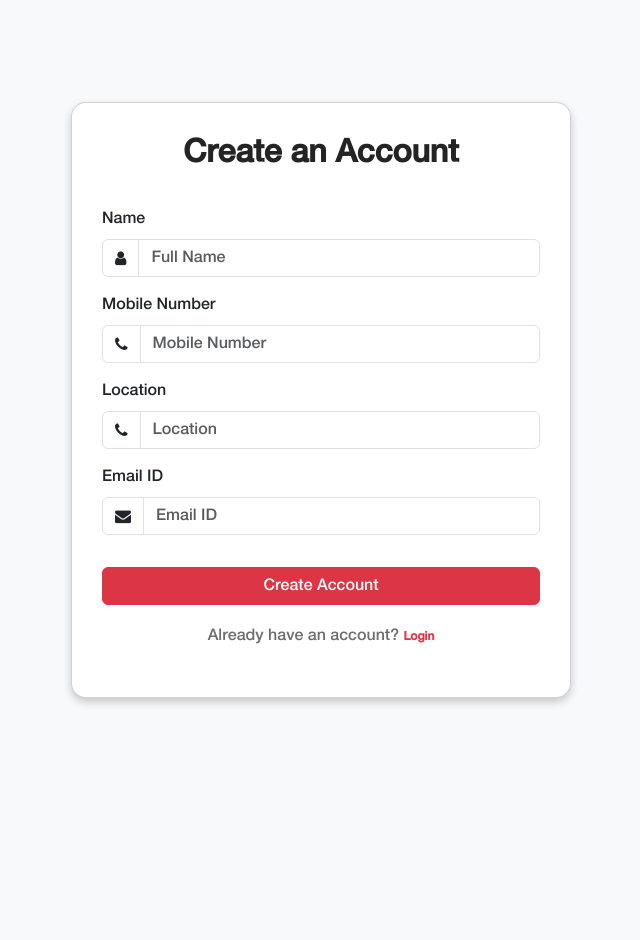
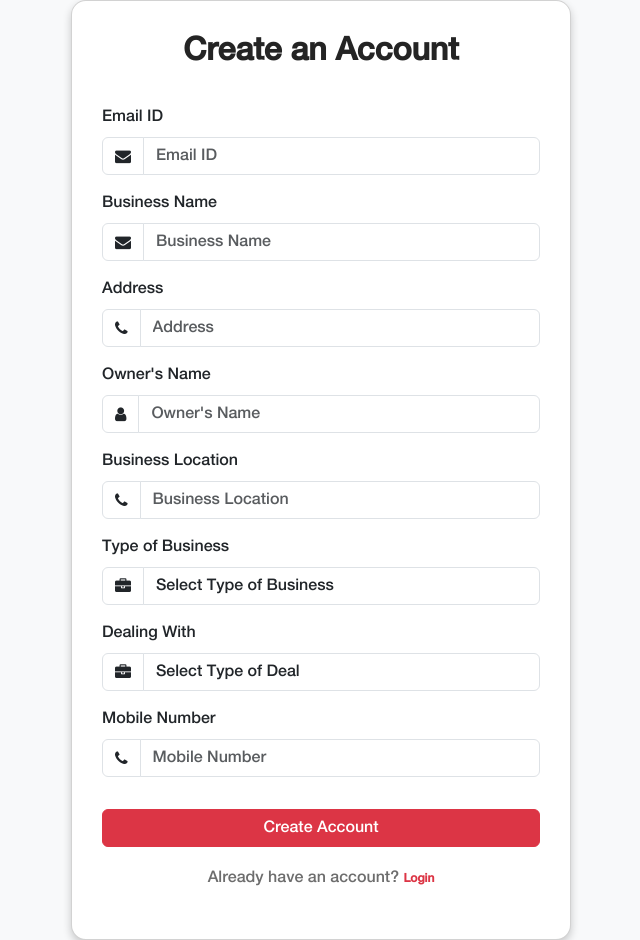
Before and after one commit to VIVEKVKC55/techxchange, a Django app: page /accounts/register/ in a window 1280 px wide. Shown: the whole page, without its empty margins (319-959 px from the left). Before the commit the page ends 705 px from the top, so only its background shows below. Run offline with Django 5.2, Linux system fonts and the light colour scheme; parts of the project's set-up code (start-up, migrations or seed data) failed here and were passed over; some libraries are stand-ins or nearby versions.

Commit message:
Update some requirements

```diff
--- a/customer/views.py
+++ b/customer/views.py
@@ -2,7 +2,6 @@ from django.shortcuts import render, redirect
 from django.contrib.auth import authenticate, login, logout
 from django.contrib.auth.decorators import login_required
 from django.core.mail import send_mail
-from django.contrib.auth.models import User
 from django.contrib import messages
 from django.conf import settings
 from django.contrib.auth.tokens import default_token_generator
@@ -12,7 +11,7 @@ from django.utils.encoding import force_bytes
 from django.urls import reverse, reverse_lazy
 from django.utils.http import urlsafe_base64_decode
 from django.contrib.auth.hashers import make_password
-from .models import UserProfile
+from .models import UserProfile, BusinessProfile
 from django.http import JsonResponse
 import logging
 logger = logging.getLogger(__name__)
@@ -21,10 +20,14 @@ Customer = get_user_model()
 
 def register(request):
     if request.method == "POST":
-        name = request.POST["name"]  # Get full name from form
+        name = request.POST["name"]
         email = request.POST["email"]
-        phone_number = request.POST.get("phone_number", "")  # Get phone number from form
-        location = request.POST.get("location", "")  # Get location from form
+        phone_number = request.POST.get("phone_number", "")
+        address = request.POST.get("address", "")
+        business_location = request.POST.get("business_location", "")
+        business_name = request.POST.get("business_name", "")
+        business_type = request.POST.get("business_type", "")
+        dealing_with = request.POST.get("dealing_with", "")
 
         if Customer.objects.filter(email=email).exists():
             messages.error(request, "Email already in use!")
@@ -46,8 +49,16 @@ def register(request):
         UserProfile.objects.create(
             user=user,
             phone_number=phone_number,
-            location=location,
+            address=address,
             is_verified=False  # Verification status remains false initially
+        )
+
+        BusinessProfile.objects.create(
+            user=user,
+            business_name=business_name,
+            business_type=business_type,
+            dealing_with=dealing_with,
+            business_location=business_location
         )
 
         # ✅ Send email to admin
@@ -56,7 +67,7 @@ def register(request):
                     Name: {name}
                     Email: {email}
                     Phone: {phone_number}
-                    Location: {location}
+                    Address: {address}
                     You can activate the account in the admin panel."""
 
         admin_email = settings.DEFAULT_FROM_EMAIL  # Or use a fixed email like 'admin@example.com'
--- a/static/css/core-style.css
+++ b/static/css/core-style.css
@@ -1389,6 +1389,7 @@ img {
 }
 
 .single-products-catagory .hover-content h4 {
+  color: #dc3545;
   margin-bottom: 0;
   -webkit-transition-duration: 250ms;
   transition-duration: 250ms;
--- a/templates/default/customer/register.html
+++ b/templates/default/customer/register.html
@@ -28,32 +28,73 @@
         <form method="post" class="mt-4">
             {% csrf_token %}
             <div class="mb-3">
-                <label for="name" class="form-label">Name</label>
+                <label for="email" class="form-label">Email ID</label>
+                <div class="input-group">
+                    <span class="input-group-text bg-white"><i class="fa fa-envelope"></i></span>
+                    <input type="email" class="form-control" name="email" required placeholder="Email ID">
+                </div>
+            </div>
+            <div class="mb-3">
+                <label for="name" class="form-label">Business Name</label>
+                <div class="input-group">
+                    <span class="input-group-text bg-white"><i class="fa fa-envelope"></i></span>
+                    <input type="text" class="form-control" name="business_name" required placeholder="Business Name">
+                </div>
+            </div>
+            <div class="mb-3">
+                <label class="form-label">Address</label>
+                <div class="input-group">
+                    <span class="input-group-text bg-white"><i class="fa fa-phone"></i></span>
+                    <input type="text" name="address" class="form-control" placeholder="Address">
+                </div>
+            </div>
+
+            <div class="mb-3">
+                <label for="name" class="form-label">Owner's Name</label>
                 <div class="input-group">
                     <span class="input-group-text bg-white"><i class="fa fa-user"></i></span>
-                    <input type="text" class="form-control" name="name" required placeholder="Full Name">
+                    <input type="text" class="form-control" name="name" required placeholder="Owner's Name">
                 </div>
             </div>
+            <div class="mb-3">
+                <label class="form-label">Business Location</label>
+                <div class="input-group">
+                    <span class="input-group-text bg-white"><i class="fa fa-phone"></i></span>
+                    <input type="text" name="business_location" class="form-control" placeholder="Business Location">
+                </div>
+            </div>
+            <div class="mb-3">
+                <label class="form-label">Type of Business</label>
+                <div class="input-group">
+                    <span class="input-group-text bg-white"><i class="fa fa-briefcase"></i></span>
+                    <select name="business_type" class="form-control">
+                        <option value="">Select Type of Business</option>
+                        <option value="importer">Importer</option>
+                        <option value="exporter">Exporter</option>
+                        <option value="both">Both</option>
+                    </select>
+                </div>
+            </div>
+
+            <div class="mb-3">
+                <label class="form-label">Dealing With</label>
+                <div class="input-group">
+                    <span class="input-group-text bg-white"><i class="fa fa-briefcase"></i></span>
+                    <select name="dealing_with" class="form-control">
+                        <option value="">Select Type of Deal</option>
+                        <option value="laptop">Laptop</option>
+                        <option value="spare_parts">Spare Parts</option>
+                        <option value="both">Both</option>
+                    </select>
+                </div>
+            </div>
+
 
             <div class="mb-3">
                 <label class="form-label">Mobile Number</label>
                 <div class="input-group">
                     <span class="input-group-text bg-white"><i class="fa fa-phone"></i></span>
                     <input type="text" name="phone_number" class="form-control" placeholder="Mobile Number">
-                </div>
-            </div>
-            <div class="mb-3">
-                <label class="form-label">Location</label>
-                <div class="input-group">
-                    <span class="input-group-text bg-white"><i class="fa fa-phone"></i></span>
-                    <input type="text" name="location" class="form-control" placeholder="Location">
-                </div>
-            </div>
-            <div class="mb-3">
-                <label for="email" class="form-label">Email ID</label>
-                <div class="input-group">
-                    <span class="input-group-text bg-white"><i class="fa fa-envelope"></i></span>
-                    <input type="email" class="form-control" name="email" required placeholder="Email ID">
                 </div>
             </div>
 
--- a/templates/default/layout/head.html
+++ b/templates/default/layout/head.html
@@ -3,5 +3,5 @@
 <link rel="icon" href="{% static 'img/core-img/favicon.png' %}">
 
 <!-- Core Style CSS -->
-<link rel="stylesheet" href="{% static 'css/core-style.css' %}">
+<link rel="stylesheet" href="{% static 'css/core-style.css' %}?v=1.1">
 <link rel="stylesheet" href="{% static 'style.css' %}?v=1.1">
```
Also changed, not shown: customer/admin.py (+8 -8 lines), customer/models.py (+10 -1 lines), customer/migrations/0004_rename_location_userprofile_address_businessprofile.py (added).
